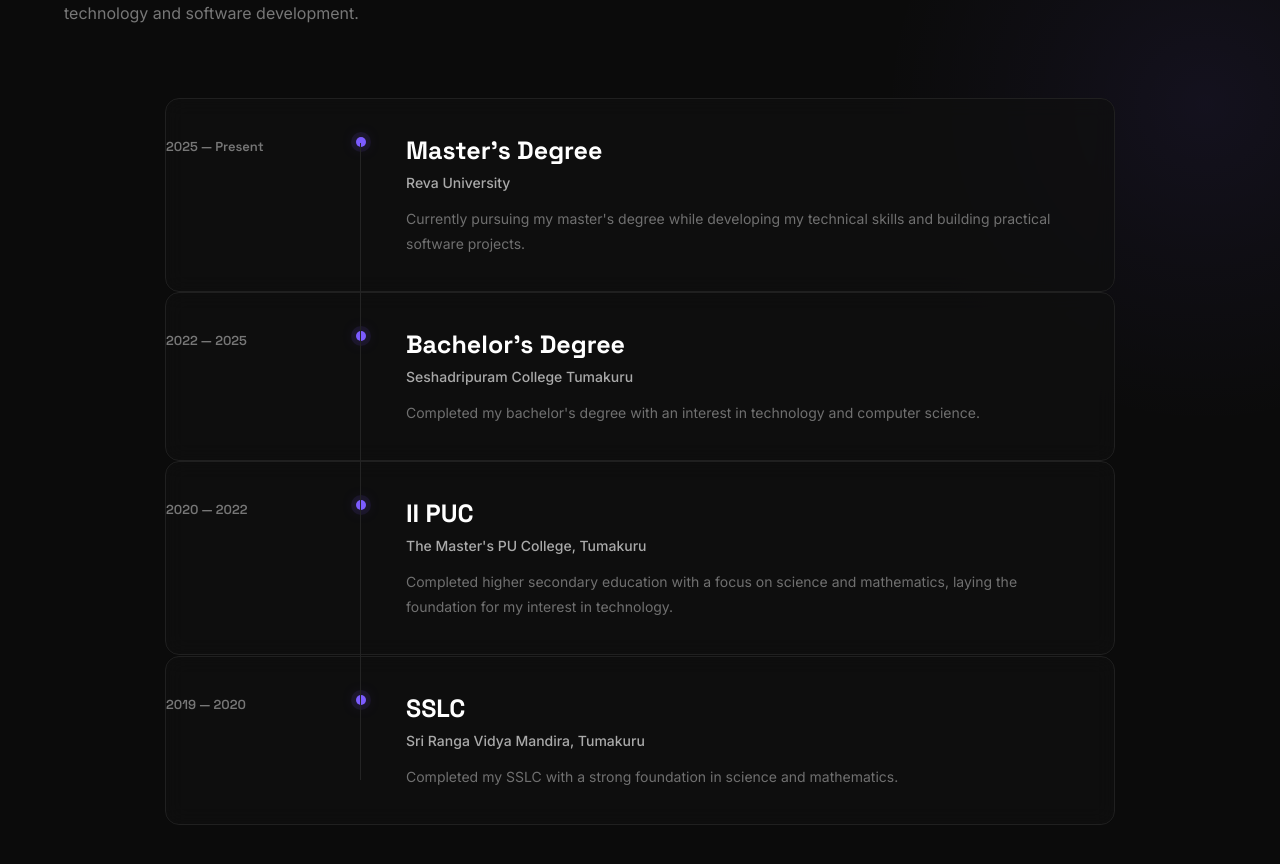
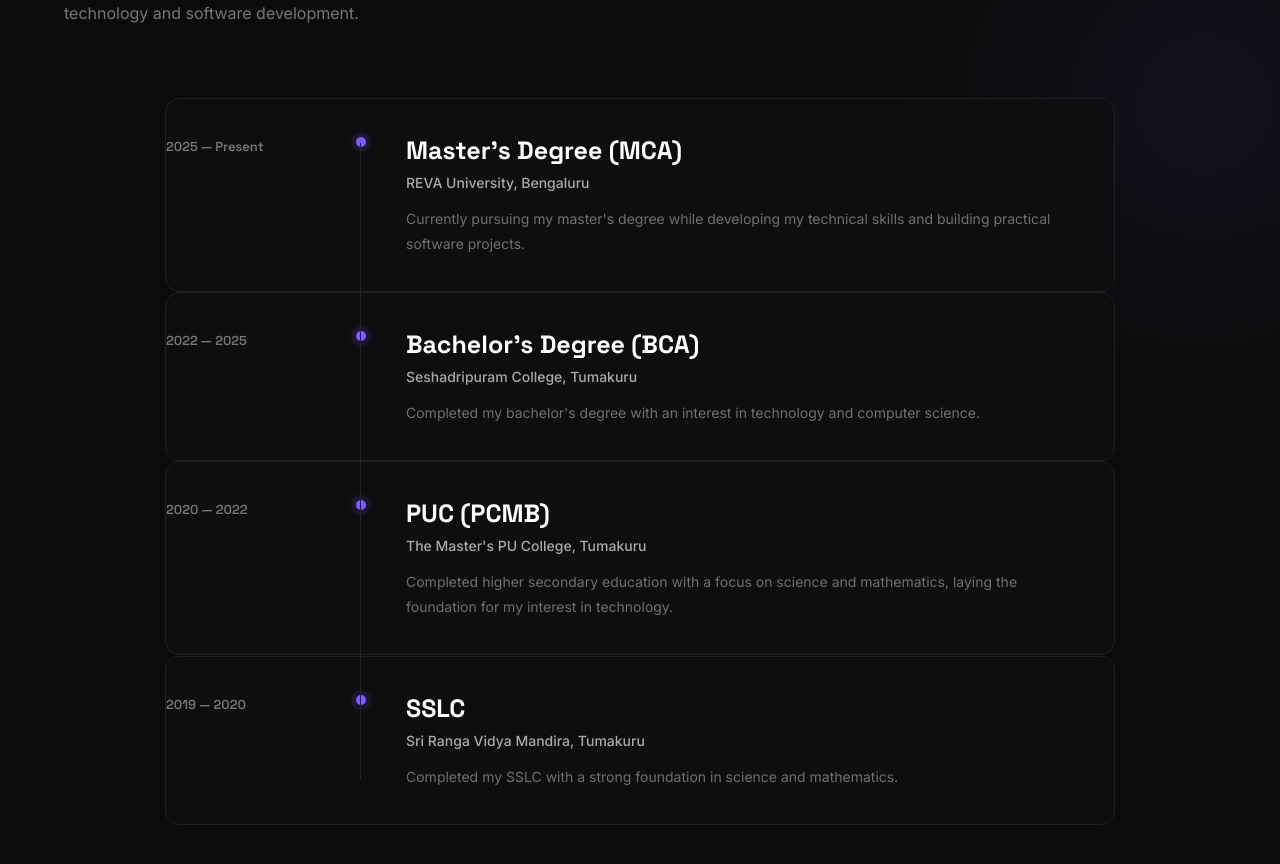
Before and after one commit to praveentech05/Portfolio_Website, a React (Vite) app: page / in a window 1280 px wide. Shown: the part 5240-6104 px from the top of the page. Built offline with nearby package versions, Linux system fonts and the light colour scheme.

Commit message:
Fixed Education related issues

```diff
--- a/src/components/Education.jsx
+++ b/src/components/Education.jsx
@@ -4,21 +4,21 @@
   const education = [
     {
       year: "2025 — Present",
-      degree: "Master's Degree",
-      institution: "Reva University",
+      degree: "Master's Degree (MCA)",
+      institution: "REVA University, Bengaluru",
       description:
         "Currently pursuing my master's degree while developing my technical skills and building practical software projects."
     },
     {
       year: "2022 — 2025",
-      degree: "Bachelor's Degree",
-      institution: "Seshadripuram College Tumakuru",
+      degree: "Bachelor's Degree (BCA)",
+      institution: "Seshadripuram College, Tumakuru",
       description:
         "Completed my bachelor's degree with an interest in technology and computer science."
     },
     {
       year: "2020 — 2022",
-      degree: "II PUC",
+      degree: "PUC (PCMB)",
       institution: "The Master's PU College, Tumakuru",
       description:
         "Completed higher secondary education with a focus on science and mathematics, laying the foundation for my interest in technology."
```
